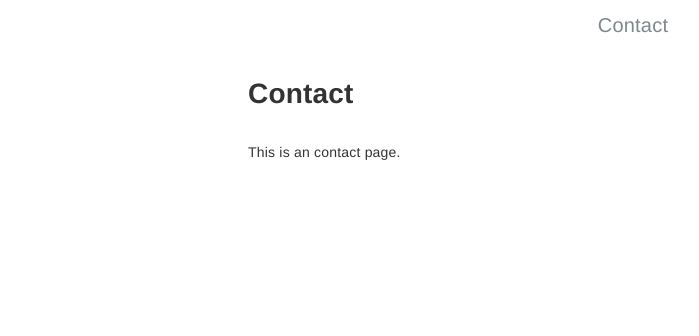
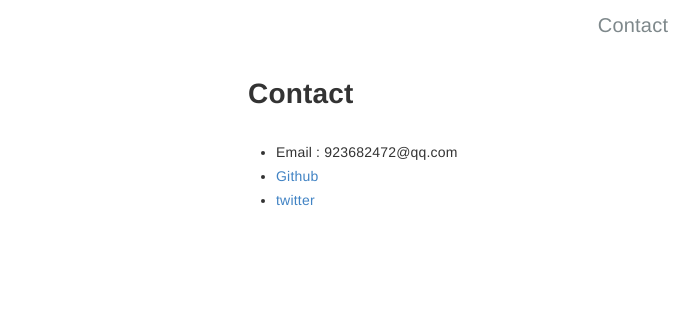
Before and after one commit to zb121/zb121.github.io, a Jekyll site: the page built from _pages/contact.md, in a window 1280 px wide. Shown: the top 336 px of the page, without its empty margins (7-706 px from the left). Built offline with Jekyll 4.4.1, drawn with Linux system fonts in a browser that asks for light colours.

Commit message:
update the new file

```diff
--- a/_pages/contact.md
+++ b/_pages/contact.md
@@ -6,4 +6,6 @@ category: Jekyll
 layout: post
 ---
 
-This is an contact page.
+* Email : 923682472@qq.com
+* [Github](https://www.github.com/zb121)
+* [twitter](https://twitter.com/zb91842720)
```
